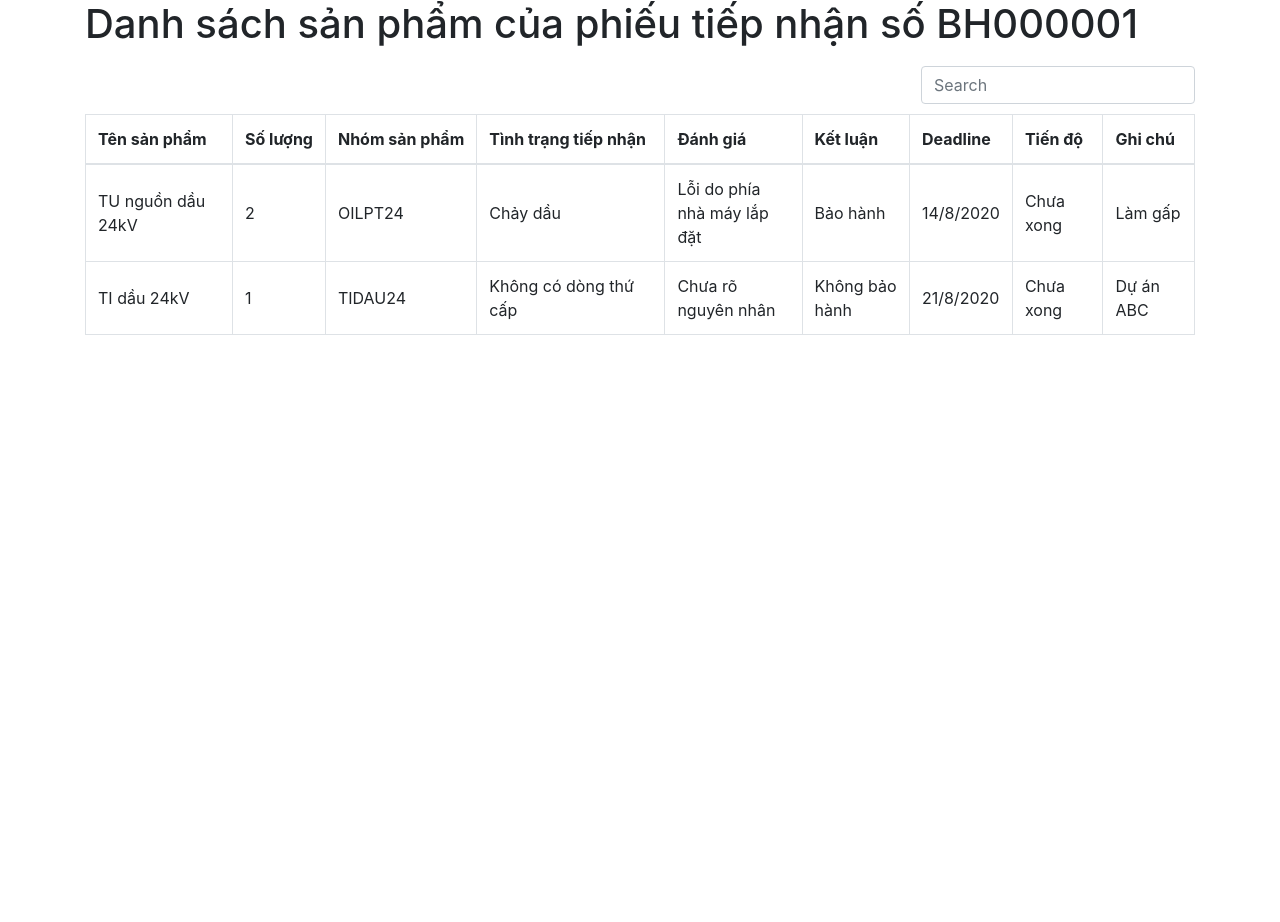
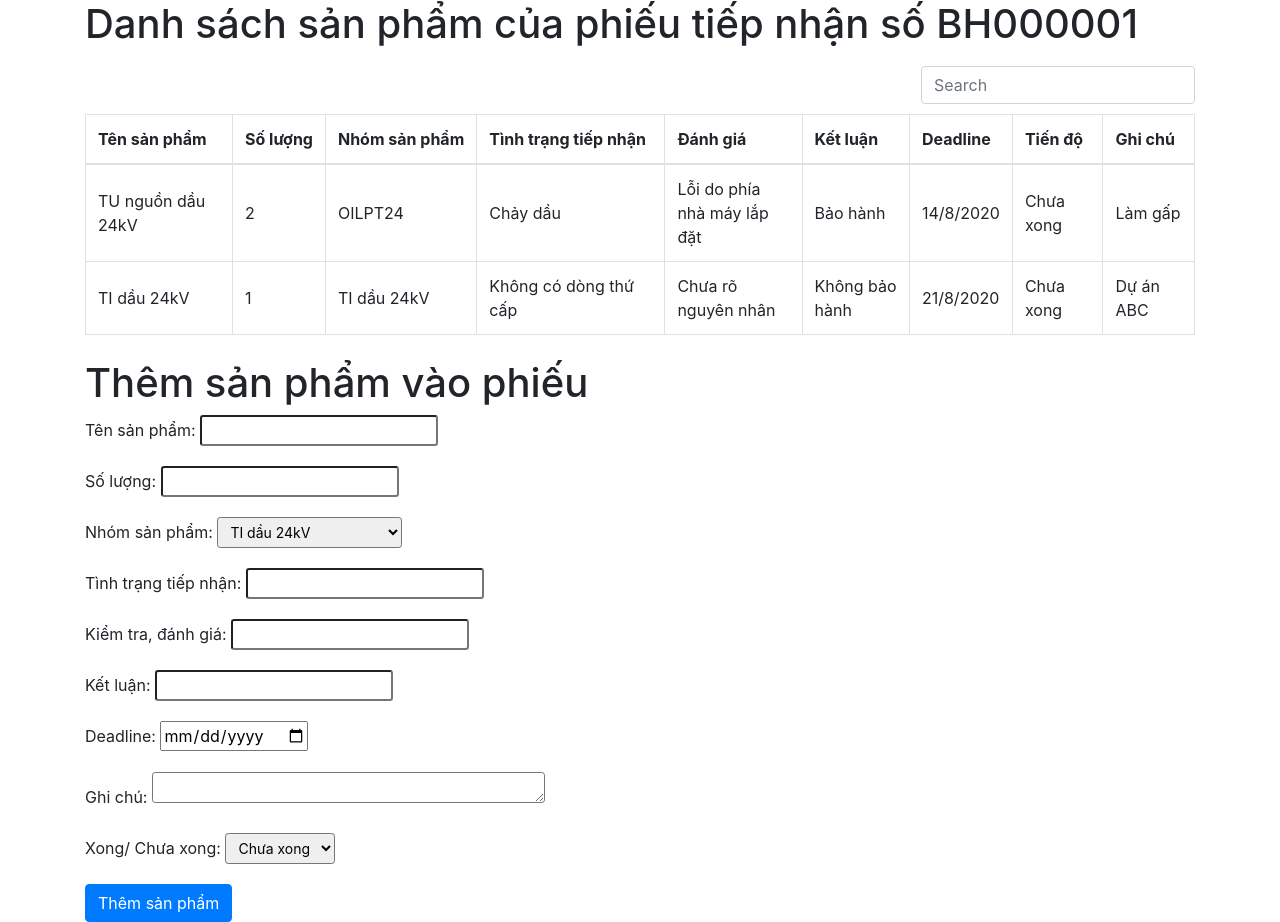
Before and after one commit to Lerros92/djangoemic, a Django app: page /baohanh/notedetail/1 in a window 1280 px wide. Before the commit the page ends 335 px from the top, so only its background shows below. Run offline with Django 3.2, Linux system fonts and the light colour scheme; data comes from the database, SQL or seed files in the repository; both versions use the stored data as it was after the commit; some libraries are stand-ins or nearby versions.

Commit message:
Add all files

```diff
--- a/baohanh/models.py
+++ b/baohanh/models.py
@@ -12,15 +12,22 @@ class receiveTable(models.Model):
         return f"{self.noteNumber} - {self.customers} - {self.receiveDay}"
 
 class item(models.Model):
+    group = [
+        ("TIDAU24", "TI dầu 24kV"),
+        ("TUDAU24","TU dầu 24kV"),
+        ("TIKHO24I", "TI khô 24kV trong nhà"),
+        ("TIKHO24O", "TI khô 24kV ngoài trời"),
+        ("TIHT", "TI hạ thế"),
+    ]
     noteNumber = models.ForeignKey(receiveTable, on_delete=models.CASCADE, related_name="item")
     itemName = models.CharField(max_length=60)
     quantity = models.IntegerField(null=False)
-    itemGroup = models.CharField(max_length=10)
+    itemGroup = models.CharField(max_length=10, choices=group)
     status = models.CharField(max_length=128, null=True)
     check = models.CharField(max_length=128, null=True)
     conclude = models.CharField(max_length=128, null=True)
     deadline = models.DateField()
-    note = models.TextField()
+    note = models.TextField(null=True)
     done = models.BooleanField(choices=[(True, "Xong"), (False, "Chưa xong")], default=False)
     #null=False, default=(datetime.now() + timedelta(days=2)).date()
 
--- a/baohanh/templates/baohanh/all_items.html
+++ b/baohanh/templates/baohanh/all_items.html
@@ -26,7 +26,7 @@
                 </td>
                 <td>{{ item.itemName }}</td>
                 <td>{{ item.quantity }}</td>
-                <td>{{ item.itemGroup }}</td>
+                <td>{{ item.get_itemGroup_display }}</td>
                 <td>{{ item.status }}</td>
                 <td>{{ item.check }}</td>
                 <td>{{ item.conclude }}</td>
--- a/baohanh/templates/baohanh/note_detail.html
+++ b/baohanh/templates/baohanh/note_detail.html
@@ -22,7 +22,7 @@
         <tr>
             <td>{{ item.itemName }}</td>
             <td>{{ item.quantity }}</td>
-            <td>{{ item.itemGroup }}</td>
+            <td>{{ item.get_itemGroup_display }}</td>
             <td>{{ item.status }}</td>
             <td>{{ item.check }}</td>
             <td>{{ item.conclude }}</td>
@@ -30,8 +30,61 @@
             <td>{{ item.get_done_display }}</td>
             <td>{{ item.note }}</td>
         </tr>
+        {% empty %}
+        <tr>Chưa có sản phẩm nào</tr>
         {% endfor %}
 
     </tbody>
 </table>
+<br>
+<h1>Thêm sản phẩm vào phiếu</h1>
+<form action="{% url 'baohanh:notedetail' noteNumber.id %}" method="POST">{% csrf_token %}
+    <input type="hidden" name="noteNumber" value="{{ noteNumber.id }}" id="id_noteNumber" required>
+    <div class="form-group">
+        <label for="id_itemName">Tên sản phẩm:</label>
+        <input class="form-control-sm" type="text" name="itemName" maxlength="60" required id="id_itemName">
+    </div>
+    <div class="form-group">
+        <label for="id_quantity">Số lượng:</label>
+        <input class="form-control-sm" type="number" name="quantity" required id="id_quantity">
+    </div>
+    <div class="form-group">
+        <label for="id_itemGroup">Nhóm sản phẩm:</label>
+        <select class="form-control-sm" id="id_itemGroup" name="itemGroup">
+            <option value="TIDAU24">TI dầu 24kV</option>
+            <option value="TUDAU24">TU dầu 24kV</option>
+            <option value="TIKHO24I">TI khô 24kV trong nhà</option>
+            <option value="TIKHO24O">TI khô 24kV ngoài trời</option>
+            <option value="TIHT">TI hạ thế</option>
+        </select>
+    </div>
+    <div class="form-group">
+        <label for="id_status">Tình trạng tiếp nhận:</label>
+        <input class="form-control-sm" type="text" name="status" maxlength="128" required id="id_status">
+    </div>
+    <div class="form-group">
+        <label for="id_check">Kiểm tra, đánh giá:</label>
+        <input class="form-control-sm" type="text" name="check" maxlength="128" required id="id_check">
+    </div>
+    <div class="form-group">
+        <label for="id_conclude">Kết luận:</label>
+        <input class="form-control-sm" name="conclude" maxlength="128" required id="id_conclude">
+    </div>
+    <div class="form-group">
+        <label for="id_deadline">Deadline:</label>
+        <input type="date" name="deadline" required id="id_deadline">
+    </div>
+    <div class="form-group">
+        <label for="id_note">Ghi chú:</label>
+        <textarea class="form-control-sm" name="note" cols="40" rows="10" id="id_note"></textarea>
+    </div>
+    <div class="form-group">
+        <label for="id_done">Xong/ Chưa xong:</label>
+        <select class="form-control-sm" name="done" id="id_done">
+            <option value="True">Xong</option>
+            <option value="False" selected>Chưa xong</option>
+        </select>
+    </div>
+    <button type="submit" class="btn btn-primary">Thêm sản phẩm</button>
+</form>
 {% endblock %}
--- a/baohanh/urls.py
+++ b/baohanh/urls.py
@@ -8,4 +8,5 @@ urlpatterns = [
     path('addnote', views.addnote, name="addnote"),
     path('additem', views.additem, name="additem"),
     path('notedetail/<int:note_id>', views.notedetail, name="notedetail"),
+    path('add', views.add, name="add"),
 ]
--- a/baohanh/views.py
+++ b/baohanh/views.py
@@ -1,4 +1,4 @@
-from django.shortcuts import render
+from django.shortcuts import render, redirect
 from django.http import HttpResponse
 from .forms import AddForm, AddItemForm
 from .models import receiveTable, item
@@ -23,13 +23,47 @@ def additem(request):
         return render(request, "baohanh/additem_page.html", {"form": form})
 
 def notedetail(request, note_id):
-    try:
-        noteNumber = receiveTable.objects.get(id=note_id)
-        items = noteNumber.item.all()
-        context = {
-            "noteNumber": noteNumber,
-            "items": items,
-        }
-        return render(request, "baohanh/note_detail.html", context)
-    except:
-        return HttpResponse("Khong co phieu tiep nhan nay")
+    if request.method == "POST":
+        form = AddItemForm(request.POST)
+        if form.is_valid():
+            add_item = item()
+            noteNumber = receiveTable.objects.get(id=note_id)
+            # item.noteNumber = receiveTable.objects.get(pk=int(form.cleaned_data["noteNumber"]))
+            add_item.noteNumber = noteNumber
+            add_item.itemName = form.cleaned_data["itemName"]
+            add_item.quantity = form.cleaned_data["quantity"]
+            add_item.itemGroup = form.cleaned_data["itemGroup"]
+            add_item.status = form.cleaned_data["status"]
+            add_item.check = form.cleaned_data["check"]
+            add_item.conclude = form.cleaned_data["conclude"]
+            add_item.deadline = form.cleaned_data["deadline"]
+            add_item.note = form.cleaned_data["note"]
+            add_item.done = form.cleaned_data["done"]
+            add_item.save()
+            return redirect("baohanh:notedetail", note_id=note_id)
+        else:
+            # print(form)
+            return HttpResponse("Form is not valid")
+    else:
+        try:
+            noteNumber = receiveTable.objects.get(id=note_id)
+            items = noteNumber.item.all()
+            context = {
+                "noteNumber": noteNumber,
+                "items": items,
+            }
+            return render(request, "baohanh/note_detail.html", context)
+        except:
+            return HttpResponse("Khong co phieu tiep nhan nay")
+
+def add(request):
+    if request.method == "POST":
+        form = AddForm(request.POST)
+        if form.is_valid():
+            note = receiveTable()
+            note.noteNumber = form.cleaned_data["noteNumber"]
+            note.customers = form.cleaned_data["customers"]
+            note.note = form.cleaned_data["note"]
+            note.save()
+        return redirect("baohanh:notedetail", note_id=note.pk)
+    return render(request, "baohanh/add.html")
```
Also changed, not shown: db.sqlite3.
